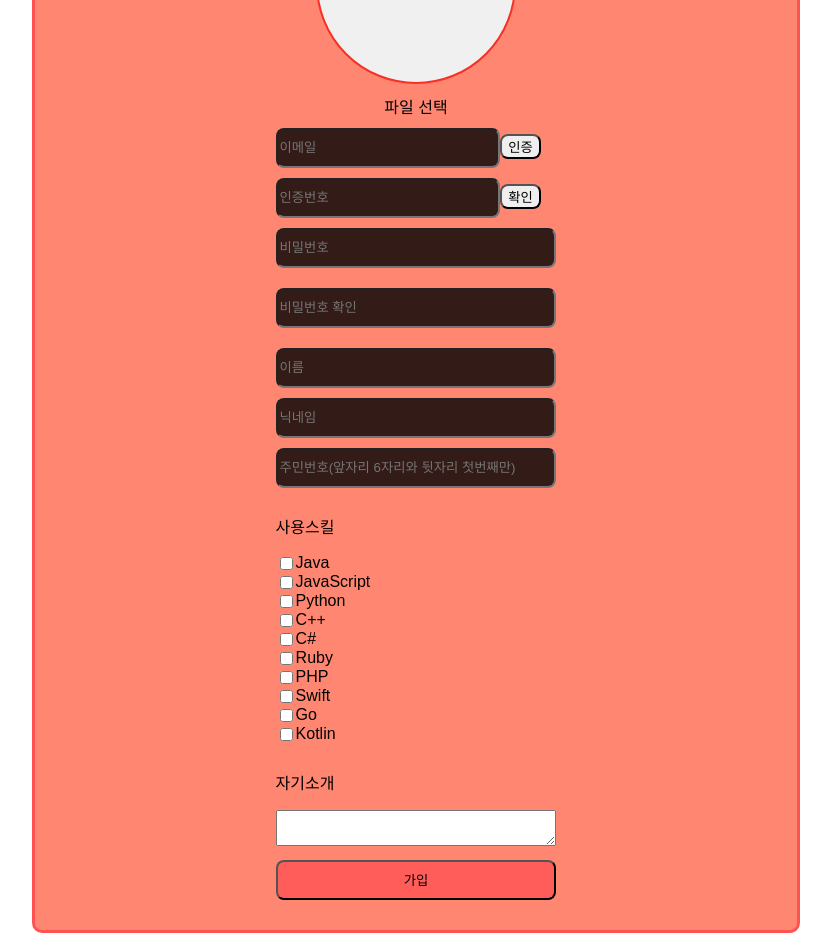
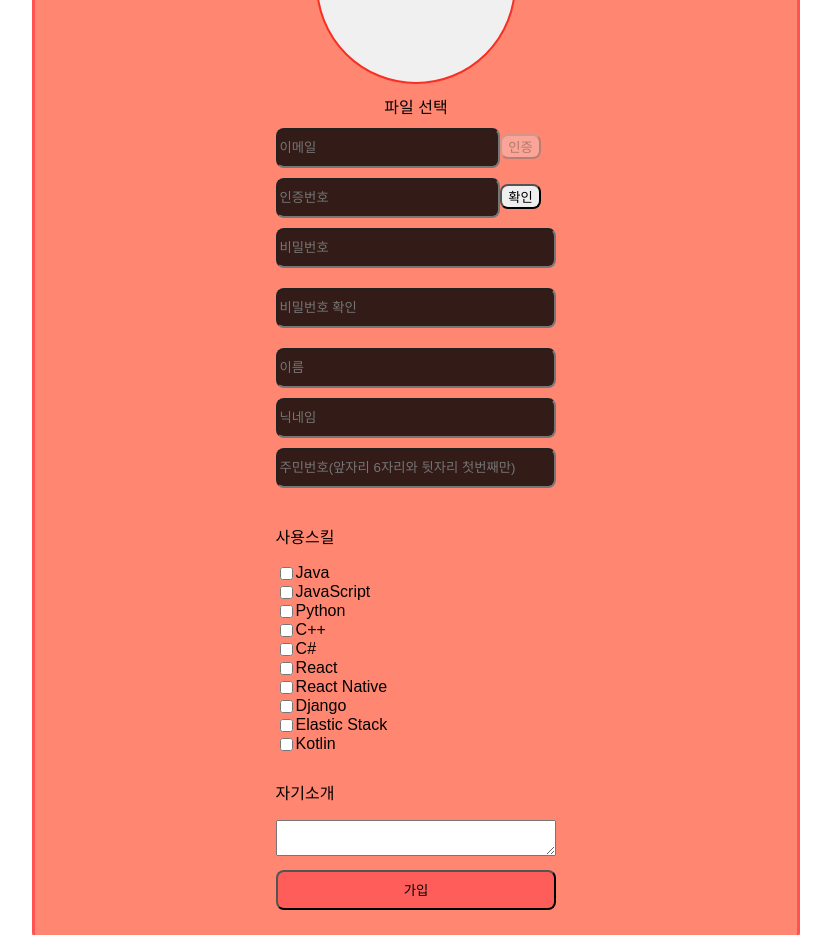
Before and after one commit to tpgh1554/Comprehensive_front, a React (Create React App) app: page /apueda/signup in a window 1280 px wide. Shown: the part 320-1255 px from the top of the page, without its empty margins (224-1055 px from the left). Built offline with nearby package versions, Linux system fonts and the light colour scheme; no server answers; a web font is replaced by a local one.

Commit message:
회원관리 일부 수정

```diff
--- a/src/login/Login.jsx
+++ b/src/login/Login.jsx
@@ -151,6 +151,7 @@ const LoginPage = () => {
               onChange={(e) => setEmail(e.target.value)}
             />
             <InputBox
+              type="password"
               placeholder="비밀번호"
               value={password}
               onChange={(e) => setPassword(e.target.value)}
--- a/src/login/MemberUpdate.js
+++ b/src/login/MemberUpdate.js
@@ -1,101 +1,26 @@
-import styled from "styled-components";
+import {
+  Container,
+  Box,
+  Contents,
+  ProfileBox,
+  InputContainer,
+  EmailBox,
+  ShortInput,
+  CheckBtn,
+  LongInput,
+  SkillCheck,
+  SkillContext,
+  CheckBox,
+  TextBox,
+  Text,
+  SubmitBtn,
+} from "./style/SignFormStyle";
 import React, { useEffect, useState } from "react";
 import { useNavigate } from "react-router-dom";
 import Upload from "../api/firebase/ImageUploader";
 import { storage } from "../api/firebase/Firebase";
 import { ref, uploadBytes, getDownloadURL } from "firebase/storage";
 import AxiosApi from "../api/AxiosApi";
-const Container = styled.div`
-  width: 100%;
-  display: flex;
-  justify-content: center;
-  align-items: center;
-  & input {
-    border-radius: 8px;
-    color: #ffffff;
-  }
-  & button {
-    border-radius: 8px;
-    cursor: pointer;
-    &:hover {
-      background-color: #c72519; /* hover 시 배경색 변경 */
-    }
-    &:active {
-      background-color: #87160e; /* 클릭 시 배경색 변경 */
-    }
-  }
-`;
-
-const Box = styled.div`
-  width: 60%;
-  height: auto;
-  display: flex;
-  flex-direction: column;
-  justify-content: center;
-  align-items: center;
-  border: 3px solid #ff5353;
-  background: rgba(255, 83, 53, 0.7);
-  border-radius: 10px;
-  padding: 30px;
-  box-sizing: border-box;
-`;
-
-const Contents = styled.div`
-  width: 100%;
-  display: flex;
-  align-items: center;
-  justify-content: center;
-  flex-direction: column;
-  gap: 10px;
-`;
-
-const ProfileBox = styled.div`
-  display: flex;
-  flex-direction: column;
-  gap: 10px;
-`;
-
-const FileSelBtn = styled.button``;
-
-const InputContainer = styled.div`
-  display: flex;
-  flex-direction: column;
-  gap: 10px;
-  width: 40%;
-`;
-
-const EmailBox = styled.div`
-  gap: 10px;
-`;
-
-const ShortInput = styled.input`
-  height: 40px;
-  width: 80%;
-  background-color: rgba(0, 0, 0, 0.8);
-`;
-
-const CheckBtn = styled.button``;
-
-const LongInput = styled.input`
-  height: 40px;
-  background-color: rgba(0, 0, 0, 0.8);
-`;
-
-const SkillCheck = styled.div``;
-
-const CheckBox = styled.input``;
-
-const TextBox = styled.div``;
-
-const Text = styled.textarea`
-  width: 100%;
-`;
-
-const SubmitBtn = styled.button`
-  height: 40px;
-  width: 40%;
-  background-color: rgba(255, 83, 83, 0.8);
-`;
 
 const MemberUpdate = () => {
   // 입력하는 값을 저장하기 위한 것들
@@ -112,34 +37,18 @@ const MemberUpdate = () => {
   const [formattedIdentityNumber, setFormattedIdentityNumber] = useState("");
 
   // 유효성 검사
-  const [emailValid, setEmailValid] = useState(false); // 이메일 형식 검사
   const [pwdValid, setPwdValid] = useState(false); // 비밀번호 유효성 검사
   const [pwdConcord, setPwdConcord] = useState(false); // 비밀번호 일치여부 확인
-  // 주민번호 앞자리 6자리와 뒷자리 첫번째 자리 일치 확인
-  const [idNumValid, setIdNumValid] = useState(false);
-  const [error, setError] = useState("");
+
   // Firebase 파일 설정
   const [file, setFile] = useState(null);
   const [previewUrl, setPreviewUrl] = useState("");
   // 네비게이션
   const navigate = useNavigate();
   // 오류메세지
-  const [emailError, setEmailError] = useState("");
   const [passwordError, setPasswordError] = useState("");
   const [passwordError2, setPasswordError2] = useState("");
 
-  const [isChecked, setIsChecked] = useState([
-    false,
-    false,
-    false,
-    false,
-    false,
-    false,
-    false,
-    false,
-    false,
-    false,
-  ]);
   useEffect(() => {
     const imgUrl = localStorage.getItem("imgUrl");
     if (imgUrl) {
@@ -196,15 +105,6 @@ const MemberUpdate = () => {
     }
   };
 
-  //
-
-  // 체크박스
-  const handleCheckboxChange = (index) => {
-    const updatedChecked = [...isChecked];
-    updatedChecked[index] = !updatedChecked[index];
-    setIsChecked(updatedChecked);
-  };
-
   // 비밀번호 인풋
   const onChangePassword = (e) => {
     const newPassword = e.target.value;
@@ -237,6 +137,29 @@ const MemberUpdate = () => {
   };
   const onChangeNickname = (e) => {
     setNickname(e.target.value);
+  };
+  // 체크박스
+  // 스킬 체크
+  const skills = [
+    "Java",
+    "JavaScript",
+    "Python",
+    "C++",
+    "C#",
+    "React",
+    "React Native",
+    "Django",
+    "Elastic Stack",
+    "Kotlin",
+  ];
+  const [isChecked, setIsChecked] = useState(Array(skills.length).fill(false));
+  const handleCheckboxChange = (index) => {
+    const updatedChecked = [...isChecked];
+    updatedChecked[index] = !updatedChecked[index];
+    setIsChecked(updatedChecked);
+
+    const updatedSkills = skills.filter((_, idx) => updatedChecked[idx]);
+    setSkill(updatedSkills);
   };
 
   const onChangeMyinfo = (e) => {
@@ -301,8 +224,9 @@ const MemberUpdate = () => {
 
           <InputContainer>
             <span>이메일</span>
-            <LongInput placeholder={userInfo.email} value={email} disabled />
+            <LongInput placeholder={userInfo.email} disabled />
             <LongInput
+              type="password"
               placeholder="비밀번호"
               value={password}
               onChange={onChangePassword}
@@ -315,6 +239,7 @@ const MemberUpdate = () => {
               )}
             </span>
             <LongInput
+              type="password"
               placeholder="비밀번호 확인"
               value={password2}
               onChange={onChangePassword2}
@@ -327,28 +252,26 @@ const MemberUpdate = () => {
               )}
             </span>
             <span>이름</span>
-            <LongInput placeholder={userInfo.name} value={name} disabled />
+            <LongInput placeholder={userInfo.name} disabled />
             <span>닉네임</span>
             <LongInput
               placeholder={userInfo.nickname}
               value={nickname}
               onChange={onChangeNickname}
             />
-            {/* 주민번호
-            <LongInput
-              placeholder="주민번호(앞자리 6자리와 뒷자리 첫번째만)"
-              value={identityNumber}
-              disabled
-            /> */}
+            주민번호
+            <LongInput placeholder={userInfo.identityNumber} disabled />
             <SkillCheck>
               <p>사용스킬</p>
-              {[0, 1, 2, 3, 4, 5, 6, 7, 8, 9].map((index) => (
-                <CheckBox
-                  key={index}
-                  type="checkbox"
-                  checked={isChecked[index]}
-                  onChange={() => handleCheckboxChange(index)}
-                />
+              {skills.map((skill, index) => (
+                <SkillContext key={index}>
+                  <CheckBox
+                    type="checkbox"
+                    checked={isChecked[index]}
+                    onChange={() => handleCheckboxChange(index)}
+                  />
+                  <label>{skill}</label>
+                </SkillContext>
               ))}
             </SkillCheck>
             <TextBox>
--- a/src/login/Signup.jsx
+++ b/src/login/Signup.jsx
@@ -1,108 +1,26 @@
-import styled from "styled-components";
+import {
+  Container,
+  Box,
+  Contents,
+  ProfileBox,
+  InputContainer,
+  EmailBox,
+  ShortInput,
+  CheckBtn,
+  LongInput,
+  SkillCheck,
+  SkillContext,
+  CheckBox,
+  TextBox,
+  Text,
+  SubmitBtn,
+} from "./style/SignFormStyle";
 import React, { useEffect, useState } from "react";
 import { useNavigate } from "react-router-dom";
 import Upload from "../api/firebase/ImageUploader";
 import { storage } from "../api/firebase/Firebase";
 import { ref, uploadBytes, getDownloadURL } from "firebase/storage";
 import AxiosApi from "../api/AxiosApi";
-const Container = styled.div`
-  width: 100%;
-  display: flex;
-  justify-content: center;
-  align-items: center;
-  & input {
-    border-radius: 8px;
-    color: #ffffff;
-  }
-  & button {
-    border-radius: 8px;
-    cursor: pointer;
-    &:hover {
-      background-color: #c72519; /* hover 시 배경색 변경 */
-    }
-    &:active {
-      background-color: #87160e; /* 클릭 시 배경색 변경 */
-    }
-  }
-`;
-
-const Box = styled.div`
-  width: 60%;
-  height: auto;
-  display: flex;
-  flex-direction: column;
-  justify-content: center;
-  align-items: center;
-  border: 3px solid #ff5353;
-  background: rgba(255, 83, 53, 0.7);
-  border-radius: 10px;
-  padding: 30px;
-  box-sizing: border-box;
-`;
-
-const Contents = styled.div`
-  width: 100%;
-  display: flex;
-  align-items: center;
-  justify-content: center;
-  flex-direction: column;
-  gap: 10px;
-`;
-
-const ProfileBox = styled.div`
-  display: flex;
-  flex-direction: column;
-  gap: 10px;
-`;
-
-const InputContainer = styled.div`
-  display: flex;
-  flex-direction: column;
-  gap: 10px;
-  width: 40%;
-`;
-
-const EmailBox = styled.div`
-  gap: 10px;
-`;
-
-const ShortInput = styled.input`
-  height: 40px;
-  width: 80%;
-  background-color: rgba(0, 0, 0, 0.8);
-`;
-
-const CheckBtn = styled.button``;
-
-const LongInput = styled.input`
-  height: 40px;
-  background-color: rgba(0, 0, 0, 0.8);
-`;
-
-const SkillCheck = styled.div`
-  /* display: flex; */
-`;
-
-const SkillContext = styled.div`
-  display: flex;
-  flex-wrap: wrap; /* 줄바꿈 설정 */
-  flex-direction: row;
-  margin-right: 10px; /* 각 체크박스 사이의 간격 설정 */
-`;
-
-const CheckBox = styled.input``;
-
-const TextBox = styled.div``;
-
-const Text = styled.textarea`
-  width: 100%;
-`;
-
-const SubmitBtn = styled.button`
-  height: 40px;
-  width: 40%;
-  background-color: rgba(255, 83, 83, 0.8);
-`;
 
 const SignUp = () => {
   // 입력하는 값을 저장하기 위한 것들
@@ -125,9 +43,7 @@ const SignUp = () => {
   const [codeValid, setCodeValid] = useState(false); // 인증번호 검사
   const [pwdValid, setPwdValid] = useState(false); // 비밀번호 유효성 검사
   const [pwdConcord, setPwdConcord] = useState(false); // 비밀번호 일치여부 확인
-  // 주민번호 앞자리 6자리와 뒷자리 첫번째 자리 일치 확인
-  const [idNumValid, setIdNumValid] = useState(false);
-  const [error, setError] = useState("");
+  const [identifyNumberValid, setIdentifyNumberValid] = useState(false); // 주민번호 숫자 다 입력했는지 확인
   // Firebase 파일 설정
   const [file, setFile] = useState(null);
   const navigate = useNavigate();
@@ -135,21 +51,7 @@ const SignUp = () => {
   const [emailError, setEmailError] = useState("");
   const [passwordError, setPasswordError] = useState("");
   const [passwordError2, setPasswordError2] = useState("");
-
-  // 스킬 체크
-  const skills = [
-    "Java",
-    "JavaScript",
-    "Python",
-    "C++",
-    "C#",
-    "Ruby",
-    "PHP",
-    "Swift",
-    "Go",
-    "Kotlin",
-  ];
-  const [isChecked, setIsChecked] = useState(Array(skills.length).fill(false));
+  const [identityNumberError, setIdentityNumberError] = useState("");
 
   const uploadImg = async () => {
     try {
@@ -296,17 +198,41 @@ const SignUp = () => {
 
     setIdentityNumber(value); // 숫자만 입력된 값을 설정
     setFormattedIdentityNumber(formattedValue); // 하이픈 포맷이 적용된 값을 설정
+
+    // 유효성 검사
+    setIdentifyNumberValid(value.length >= 7);
+    console.log(identifyNumberValid);
   };
+  useEffect(() => {
+    console.log(identifyNumberValid); // 유효성 상태가 변경될 때마다 콘솔에 출력
+  }, [identifyNumberValid]);
 
   const test = async () => {
     return await uploadImg(); // 업로드 이미지 함수가 완료 될 때 까지 기다리는듯
   };
 
   // 체크박스
+  // 스킬 체크
+  const skills = [
+    "Java",
+    "JavaScript",
+    "Python",
+    "C++",
+    "C#",
+    "React",
+    "React Native",
+    "Django",
+    "Elastic Stack",
+    "Kotlin",
+  ];
+  const [isChecked, setIsChecked] = useState(Array(skills.length).fill(false));
   const handleCheckboxChange = (index) => {
     const updatedChecked = [...isChecked];
     updatedChecked[index] = !updatedChecked[index];
     setIsChecked(updatedChecked);
+
+    const updatedSkills = skills.filter((_, idx) => updatedChecked[idx]);
+    setSkill(updatedSkills);
   };
 
   // 자기소개
@@ -322,7 +248,7 @@ const SignUp = () => {
       nickname,
       identityNumber,
       profileImgPath,
-      skill: skills.filter((_, index) => isChecked[index]),
+      skill,
       myInfo,
     };
     try {
@@ -359,7 +285,9 @@ const SignUp = () => {
                 value={email}
                 onChange={onChangeEmail}
               />
-              <CheckBtn onClick={authorizeMail}>인증</CheckBtn>
+              <CheckBtn onClick={authorizeMail} disabled={!emailValid}>
+                인증
+              </CheckBtn>
               <span id="hint">
                 {email.length > 0 && (
                   <p className={emailValid ? "success" : "error"}>
@@ -374,9 +302,12 @@ const SignUp = () => {
                 value={inputCode}
                 onChange={onChangeEmailCode}
               />
-              <CheckBtn onClick={checkCode}>확인</CheckBtn>
+              <CheckBtn onClick={checkCode} disabled={codeValid}>
+                확인
+              </CheckBtn>
             </EmailBox>
             <LongInput
+              type="password"
               placeholder="비밀번호"
               value={password}
               onChange={onChangePassword}
@@ -389,6 +320,7 @@ const SignUp = () => {
               )}
             </span>
             <LongInput
+              type="password"
               placeholder="비밀번호 확인"
               value={password2}
               onChange={onChangePassword2}
@@ -413,9 +345,16 @@ const SignUp = () => {
             />
             <LongInput
               placeholder="주민번호(앞자리 6자리와 뒷자리 첫번째만)"
-              value={identityNumber}
+              value={formattedIdentityNumber}
               onChange={onChangeIdentityNumber}
             />
+            <span id="hint">
+              {formattedIdentityNumber.length > 0 && (
+                <p className={identifyNumberValid ? "success" : "error"}>
+                  {identityNumberError}
+                </p>
+              )}
+            </span>
 
             <SkillCheck>
               <p>사용스킬</p>
--- /dev/null
+++ b/src/login/style/SignFormStyle.jsx
@@ -0,0 +1,100 @@
+import styled from "styled-components";
+
+export const Container = styled.div`
+  width: 100%;
+  display: flex;
+  justify-content: center;
+  align-items: center;
+  & input {
+    border-radius: 8px;
+    color: #ffffff;
+  }
+  & button {
+    border-radius: 8px;
+    cursor: pointer;
+    &:hover {
+      background-color: #c72519; /* hover 시 배경색 변경 */
+    }
+    &:active {
+      background-color: #87160e; /* 클릭 시 배경색 변경 */
+    }
+  }
+`;
+
+export const Box = styled.div`
+  width: 60%;
+  height: auto;
+  display: flex;
+  flex-direction: column;
+  justify-content: center;
+  align-items: center;
+  border: 3px solid #ff5353;
+  background: rgba(255, 83, 53, 0.7);
+  border-radius: 10px;
+  padding: 30px;
+  box-sizing: border-box;
+`;
+
+export const Contents = styled.div`
+  width: 100%;
+  display: flex;
+  align-items: center;
+  justify-content: center;
+  flex-direction: column;
+  gap: 10px;
+`;
+
+export const ProfileBox = styled.div`
+  display: flex;
+  flex-direction: column;
+  gap: 10px;
+`;
+
+export const InputContainer = styled.div`
+  display: flex;
+  flex-direction: column;
+  gap: 10px;
+  width: 40%;
+`;
+
+export const EmailBox = styled.div`
+  gap: 10px;
+`;
+
+export const ShortInput = styled.input`
+  height: 40px;
+  width: 80%;
+  background-color: rgba(0, 0, 0, 0.8);
+`;
+
+export const CheckBtn = styled.button``;
+
+export const LongInput = styled.input`
+  height: 40px;
+  background-color: rgba(0, 0, 0, 0.8);
+`;
+
+export const SkillCheck = styled.div`
+  /* display: flex; */
+`;
+
+export const SkillContext = styled.div`
+  display: flex;
+  flex-wrap: wrap; /* 줄바꿈 설정 */
+  flex-direction: row;
+  margin-right: 10px; /* 각 체크박스 사이의 간격 설정 */
+`;
+
+export const CheckBox = styled.input``;
+
+export const TextBox = styled.div``;
+
+export const Text = styled.textarea`
+  width: 100%;
+`;
+
+export const SubmitBtn = styled.button`
+  height: 40px;
+  width: 40%;
+  background-color: rgba(255, 83, 83, 0.8);
+`;
```
Also changed, not shown: src/components/NaviBar.js (+2 -40 lines).
